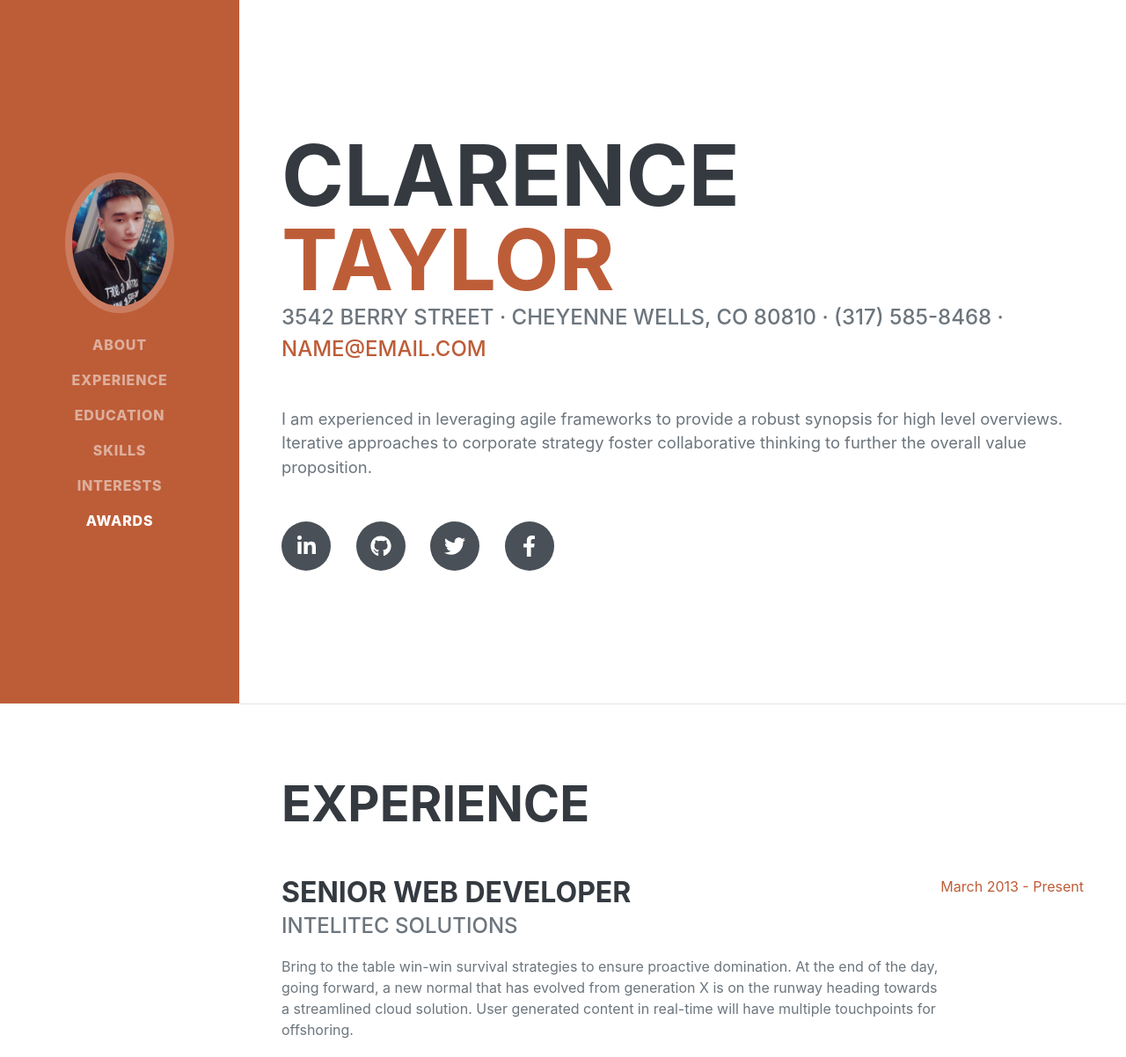
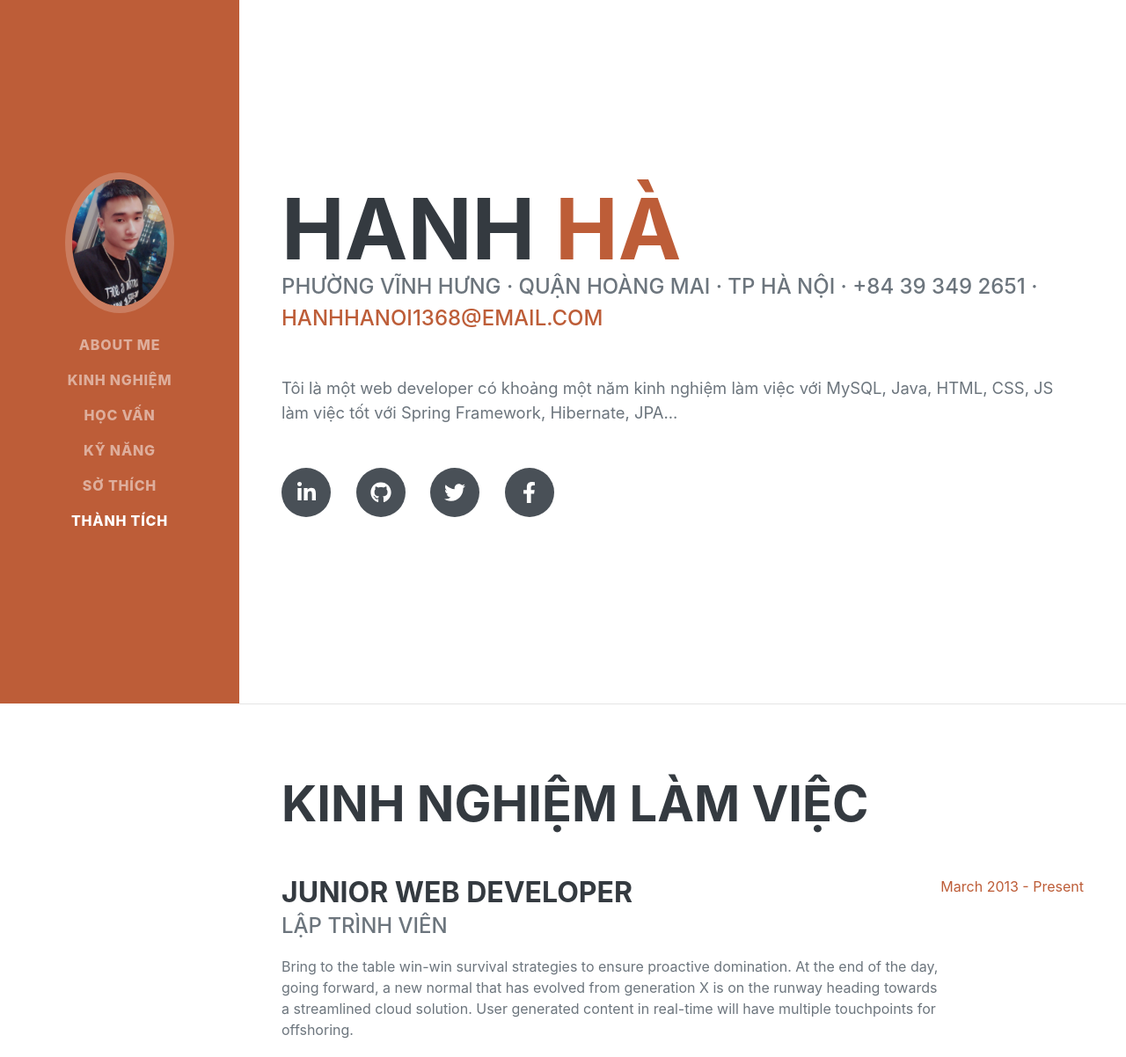
Before and after one commit to HaVanHanh/HaVanHanh.github.io, a plain HTML site: page index.html in a window 1280 px wide. Shown: the top 1202 px of the page at 88% size. Drawn offline with nearby package versions, Linux system fonts and the light colour scheme; a web font is replaced by a local one.

Commit message:
Thay doi thong tin trong CV

```diff
--- a/index.html
+++ b/index.html
@@ -19,18 +19,18 @@
         <!-- Navigation-->
         <nav class="navbar navbar-expand-lg navbar-dark bg-primary fixed-top" id="sideNav">
             <a class="navbar-brand js-scroll-trigger" href="#page-top">
-                <span class="d-block d-lg-none">Clarence Taylor</span>
+                <span class="d-block d-lg-none">Hanh Hà</span>
                 <span class="d-none d-lg-block"><img class="img-fluid img-profile rounded-circle mx-auto mb-2" src="assets/img/profile.jpg" alt="" /></span>
             </a>
             <button class="navbar-toggler" type="button" data-toggle="collapse" data-target="#navbarSupportedContent" aria-controls="navbarSupportedContent" aria-expanded="false" aria-label="Toggle navigation"><span class="navbar-toggler-icon"></span></button>
             <div class="collapse navbar-collapse" id="navbarSupportedContent">
                 <ul class="navbar-nav">
-                    <li class="nav-item"><a class="nav-link js-scroll-trigger" href="#about">About</a></li>
-                    <li class="nav-item"><a class="nav-link js-scroll-trigger" href="#experience">Experience</a></li>
-                    <li class="nav-item"><a class="nav-link js-scroll-trigger" href="#education">Education</a></li>
-                    <li class="nav-item"><a class="nav-link js-scroll-trigger" href="#skills">Skills</a></li>
-                    <li class="nav-item"><a class="nav-link js-scroll-trigger" href="#interests">Interests</a></li>
-                    <li class="nav-item"><a class="nav-link js-scroll-trigger" href="#awards">Awards</a></li>
+                    <li class="nav-item"><a class="nav-link js-scroll-trigger" href="#about">About me</a></li>
+                    <li class="nav-item"><a class="nav-link js-scroll-trigger" href="#experience">Kinh Nghiệm</a></li>
+                    <li class="nav-item"><a class="nav-link js-scroll-trigger" href="#education">Học Vấn</a></li>
+                    <li class="nav-item"><a class="nav-link js-scroll-trigger" href="#skills">Kỹ năng</a></li>
+                    <li class="nav-item"><a class="nav-link js-scroll-trigger" href="#interests">Sở Thích</a></li>
+                    <li class="nav-item"><a class="nav-link js-scroll-trigger" href="#awards">Thành tích</a></li>
                 </ul>
             </div>
         </nav>
@@ -40,19 +40,19 @@
             <section class="resume-section" id="about">
                 <div class="resume-section-content">
                     <h1 class="mb-0">
-                        Clarence
-                        <span class="text-primary">Taylor</span>
+                        Hanh
+                        <span class="text-primary">Hà</span>
                     </h1>
                     <div class="subheading mb-5">
-                        3542 Berry Street · Cheyenne Wells, CO 80810 · (317) 585-8468 ·
-                        <a href="mailto:name@email.com">name@email.com</a>
+                        Phường Vĩnh Hưng · Quận Hoàng Mai · TP Hà Nội · +84 39 349 2651 ·
+                        <a href="mailto:hanhhanoi1368@email.com">hanhhanoi1368@email.com</a>
                     </div>
-                    <p class="lead mb-5">I am experienced in leveraging agile frameworks to provide a robust synopsis for high level overviews. Iterative approaches to corporate strategy foster collaborative thinking to further the overall value proposition.</p>
+                    <p class="lead mb-5">Tôi là một web developer có khoảng một năm kinh nghiệm làm việc với MySQL, Java, HTML, CSS, JS làm việc tốt với Spring Framework, Hibernate, JPA...</p>
                     <div class="social-icons">
-                        <a class="social-icon" href="#"><i class="fab fa-linkedin-in"></i></a>
-                        <a class="social-icon" href="#"><i class="fab fa-github"></i></a>
+                        <a class="social-icon" href="https://www.linkedin.com/in/h%C3%A0-v%C4%83n-hanh-98b711178/"><i class="fab fa-linkedin-in"></i></a>
+                        <a class="social-icon" href="https://github.com/HaVanHanh"><i class="fab fa-github"></i></a>
                         <a class="social-icon" href="#"><i class="fab fa-twitter"></i></a>
-                        <a class="social-icon" href="#"><i class="fab fa-facebook-f"></i></a>
+                        <a class="social-icon" href="https://www.facebook.com/c.a.t.6.8.9"><i class="fab fa-facebook-f"></i></a>
                     </div>
                 </div>
             </section>
@@ -60,11 +60,11 @@
             <!-- Experience-->
             <section class="resume-section" id="experience">
                 <div class="resume-section-content">
-                    <h2 class="mb-5">Experience</h2>
+                    <h2 class="mb-5">Kinh nghiệm làm việc</h2>
                     <div class="d-flex flex-column flex-md-row justify-content-between mb-5">
                         <div class="flex-grow-1">
-                            <h3 class="mb-0">Senior Web Developer</h3>
-                            <div class="subheading mb-3">Intelitec Solutions</div>
+                            <h3 class="mb-0">Junior Web Developer</h3>
+                            <div class="subheading mb-3">Lập trình viên</div>
                             <p>Bring to the table win-win survival strategies to ensure proactive domination. At the end of the day, going forward, a new normal that has evolved from generation X is on the runway heading towards a streamlined cloud solution. User generated content in real-time will have multiple touchpoints for offshoring.</p>
                         </div>
                         <div class="flex-shrink-0"><span class="text-primary">March 2013 - Present</span></div>
```
